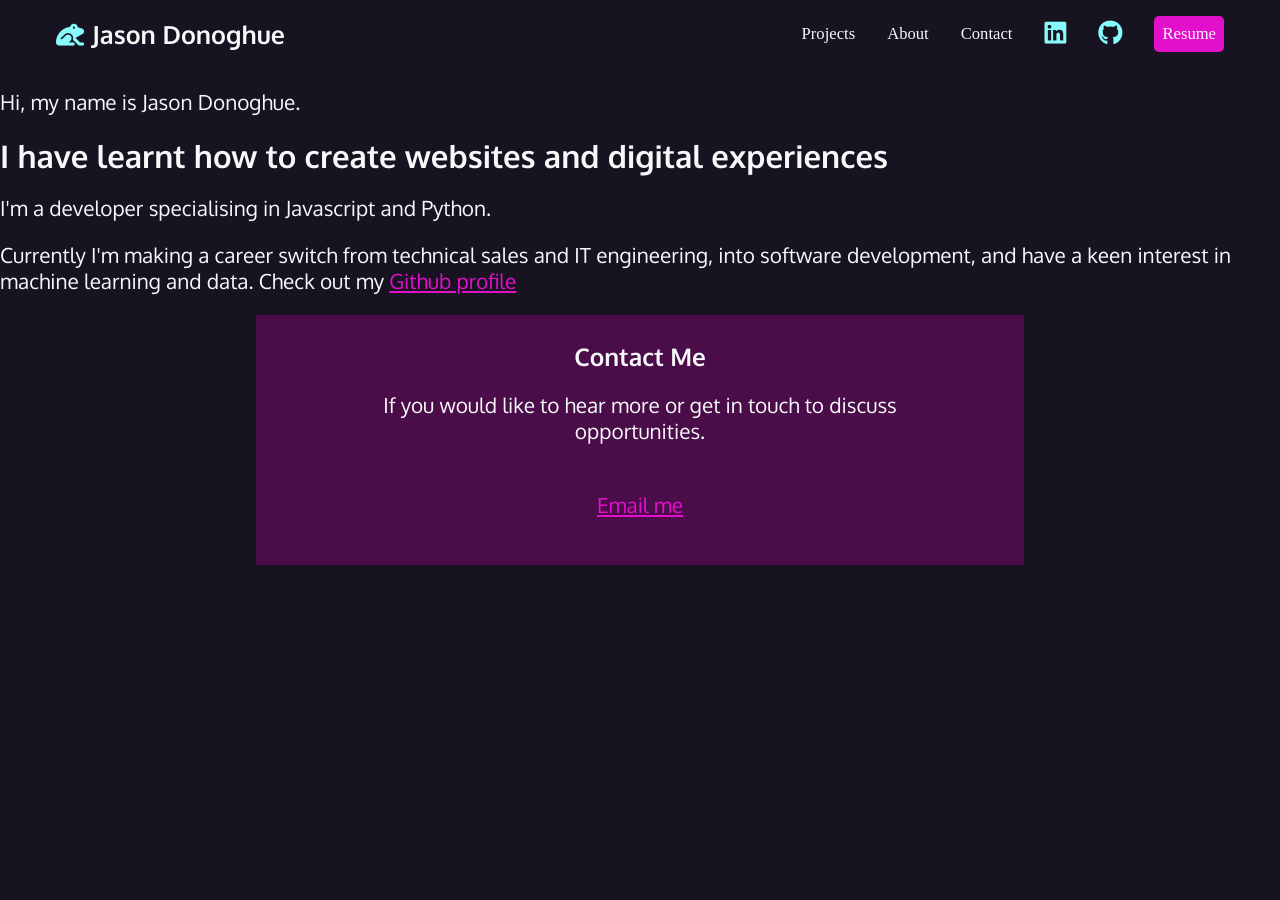
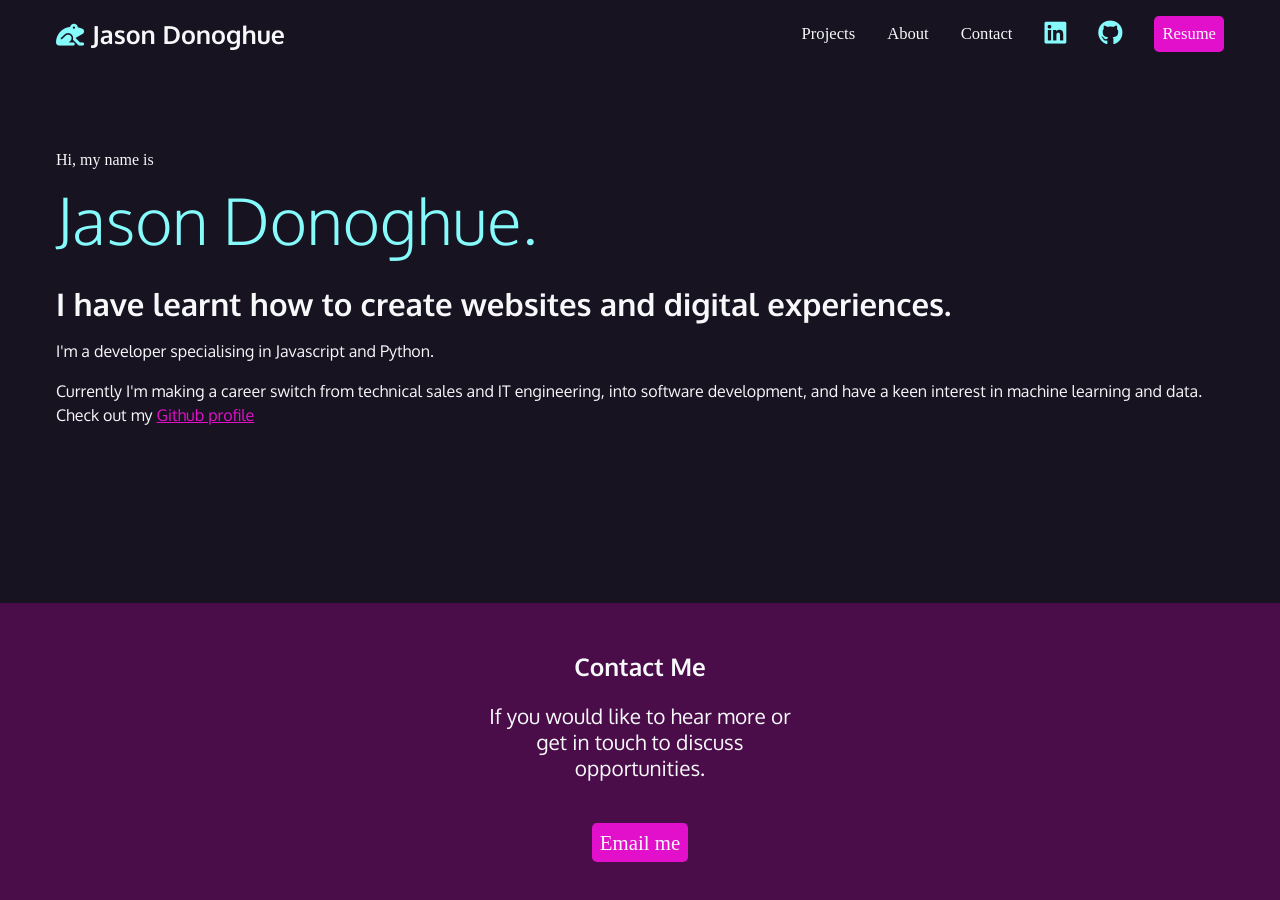
Before and after one commit to Jason5D/My-Portfolio, a React (Create React App) app in the folder Frontend/my-portfolio/: page / in a window 1280 px wide. Shown: the top 900 px of the page. Before the commit the page ends 800 px from the top, so only its background shows below. Built offline with nearby package versions, Linux system fonts and the light colour scheme; a web font is replaced by a local one.

Commit message:
added styling for intro and contact sections

```diff
--- a/Frontend/my-portfolio/src/components/Contact.js
+++ b/Frontend/my-portfolio/src/components/Contact.js
@@ -1,15 +1,18 @@
 export default function Contact() {
   return (
-    <footer id="contact">
+    <div class="section-plum">
+      <section id="contact">
         <h3>Contact Me</h3>
         <p>
-        If you would like to hear more or get in touch to discuss opportunities.
+          If you would like to hear more or get in touch to discuss
+          opportunities.
         </p>
         <p>
-        <a href="mailto:jason5donoghue@gmail.com?subject=Opportunity">
+          <a href="mailto:jason5donoghue@gmail.com?subject=Opportunity" class="button">
             Email me
           </a>
         </p>
-    </footer>
+      </section>
+    </div>
   );
 }
--- a/Frontend/my-portfolio/src/components/Introduction.js
+++ b/Frontend/my-portfolio/src/components/Introduction.js
@@ -1,11 +1,11 @@
 export default function Introduction() {
   return (
-    <header>
-      <p>
+    <section id="intro">
+      <p class="name">
         Hi, my name is <span>Jason Donoghue.</span>
       </p>
 
-      <h2>I have learnt how to create websites and digital experiences</h2>
+      <h2>I have learnt how to create websites and digital experiences.</h2>
 
       <p>I'm a developer specialising in Javascript and Python.</p>
 
@@ -15,6 +15,6 @@ export default function Introduction() {
         machine learning and data. Check out my{" "}
         <a href="https://github.com/Jason5D">Github profile</a>
       </p>
-    </header>
+    </section>
   );
 }
--- a/Frontend/my-portfolio/src/styles/index.css
+++ b/Frontend/my-portfolio/src/styles/index.css
@@ -43,18 +43,10 @@ a:hover {
   text-decoration: none;
 }
 
-#contact {
+/* background color divs */
+
+.section-plum {
   background-color: var(--plum);
-  text-align: center;
-  padding-top: 2%;
-  padding-bottom: 2%;
-  padding-right: 5%;
-  padding-left: 5%;
-  margin-left: 20%;
-  margin-right: 20%;
-}
-#contact p:last-child {
-  margin-top: 3rem;
 }
 
 /* Navbar */
@@ -99,10 +91,16 @@ nav a:hover,
 nav [class*="fa-"]:hover {
   color: var(--magenta);
 }
+
+/* Button style */
+
 .button {
   background-color: var(--magenta);
+  color: var(--white);
   padding: 0.5rem;
   border-radius: 5px;
+  font-family: var(--mono);
+  text-decoration: none;
 }
 .button:hover {
   color: var(--white);
@@ -122,3 +120,42 @@ nav [class*="fa-"]:hover {
     margin-right: auto;
   }
 }
+
+/* Intro styles */
+
+#intro {
+  padding: 4rem 1rem 10rem 1rem;
+  max-width: 1200px;
+  margin: 0 auto;
+}
+
+#intro p {
+  font-size: 1rem;
+  line-height: 1.5;
+}
+
+#intro .name {
+  font-family: var(--mono);
+  font-size: 1rem;
+}
+
+.name span {
+  font-family: var(--sans);
+  font-size: 4rem;
+  color: var(--aqua);
+  display: block;
+  font-weight: 300;
+}
+
+/* Contact section */
+
+#contact {
+  width: 400px;
+  text-align: center;
+  margin: 0 auto;
+  padding: 3rem;
+}
+
+#contact p:last-child {
+  margin-top: 3rem;
+}
```
Lines whose indentation alone changed are shown as unchanged.
